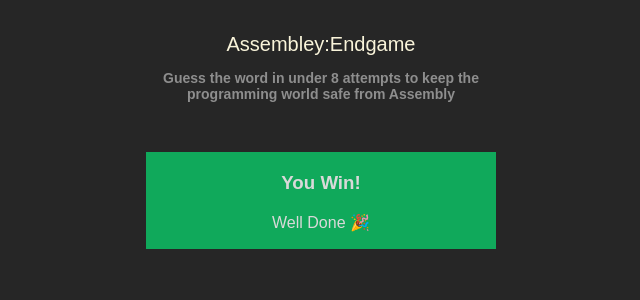
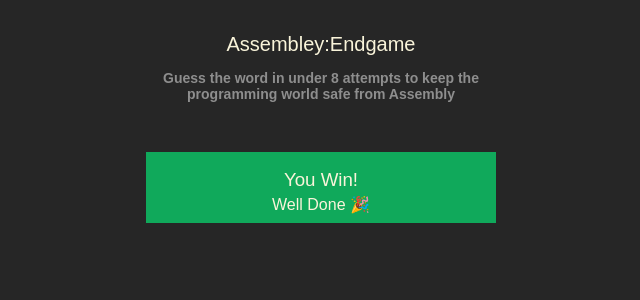
Before and after one commit to AshSiva17/HangManReact, a React (Vite) app: page / in a window 1280 px wide. Shown: the top 300 px of the page, without its empty margins (319-959 px from the left). Built offline with nearby package versions, Linux system fonts and the light colour scheme.

Commit message:
Finish styling for section

```diff
--- a/src/index.css
+++ b/src/index.css
@@ -35,11 +35,15 @@ header h3{
   margin-top: 50px;
   padding: 1px 0;
   background-color: #10A95B;
+  color: #F9F4DA;
 }
 
 .gameStatus h3{
-  margin: 16;
+  margin: 16px 0 0 0;
+  font-weight: 500;
+
 }
 .gameStatus p{
-  margin: 16;
+    margin: 4px 0 8px 0;
+    font-weight: 500;
 }
```
